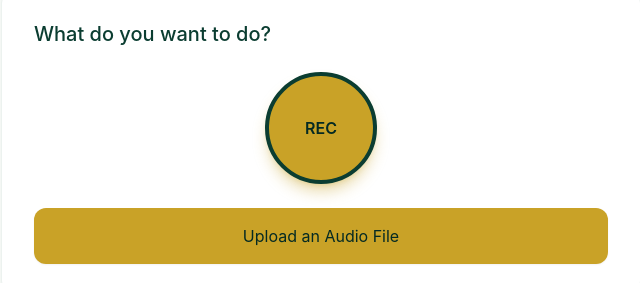
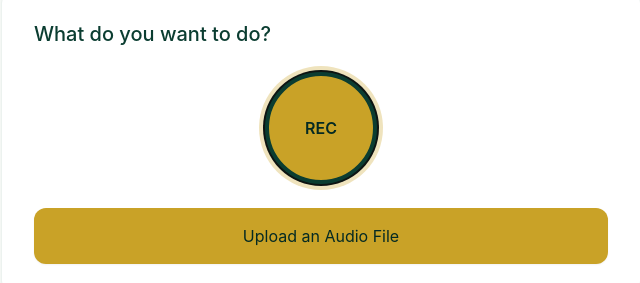
Before and after one commit to deshev-tds/smallpie, a React app: page frontend/index.html in a window 1280 px wide. Shown: the part 130-413 px from the top of the page, 319-959 px from the left. Built offline with nearby package versions, Linux system fonts and the light colour scheme.

Commit message:
Update recording button with ring effect

```diff
--- a/frontend/index.html
+++ b/frontend/index.html
@@ -48,12 +48,11 @@
 <button id="start-recording"
   class="
     h-24 w-24 md:h-28 md:w-28
-            rounded-full
-            flex items-center justify-center
+    rounded-full flex items-center justify-center
     bg-gold text-forestDark
     border-4 border-forest
-            shadow-lg shadow-gold/40
-            hover:bg-goldSoft hover:shadow-xl
+    ring-4 ring-gold/30 ring-offset-2 ring-offset-darkBg
+    hover:ring-gold/50
     active:scale-95
     transition-all
   ">
```
Lines whose indentation alone changed are shown as unchanged.
